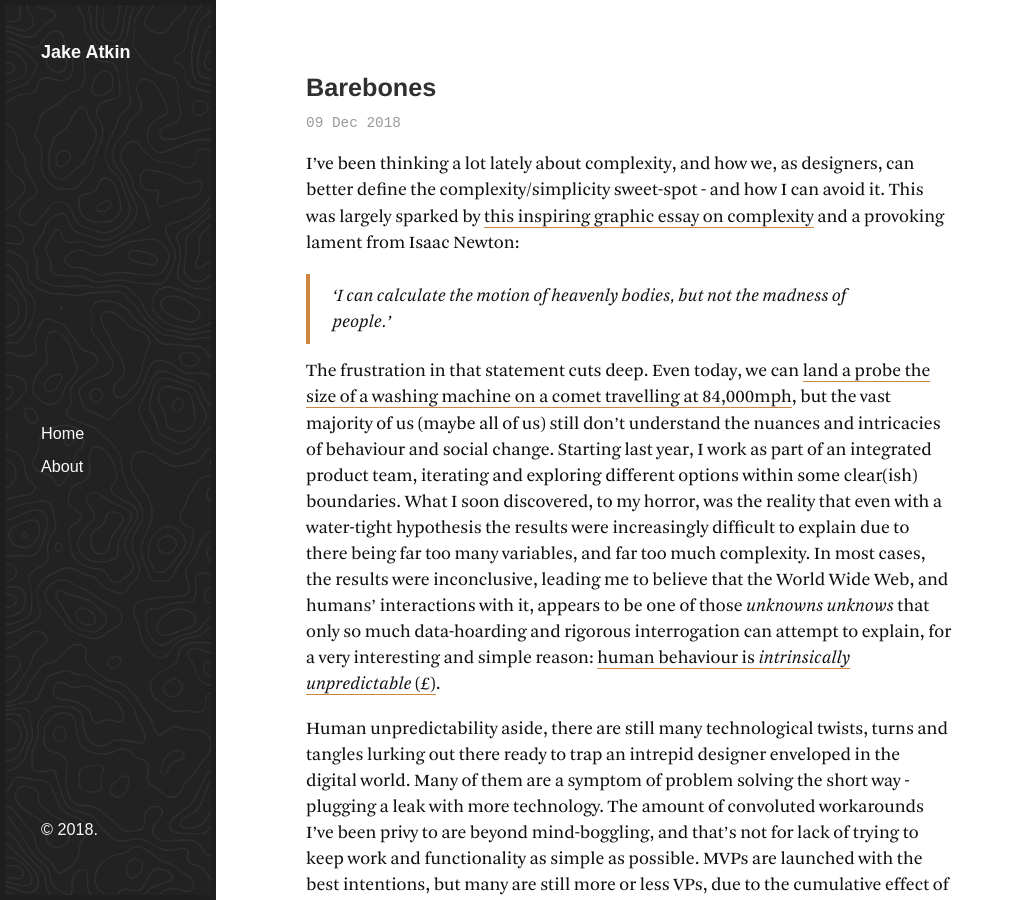
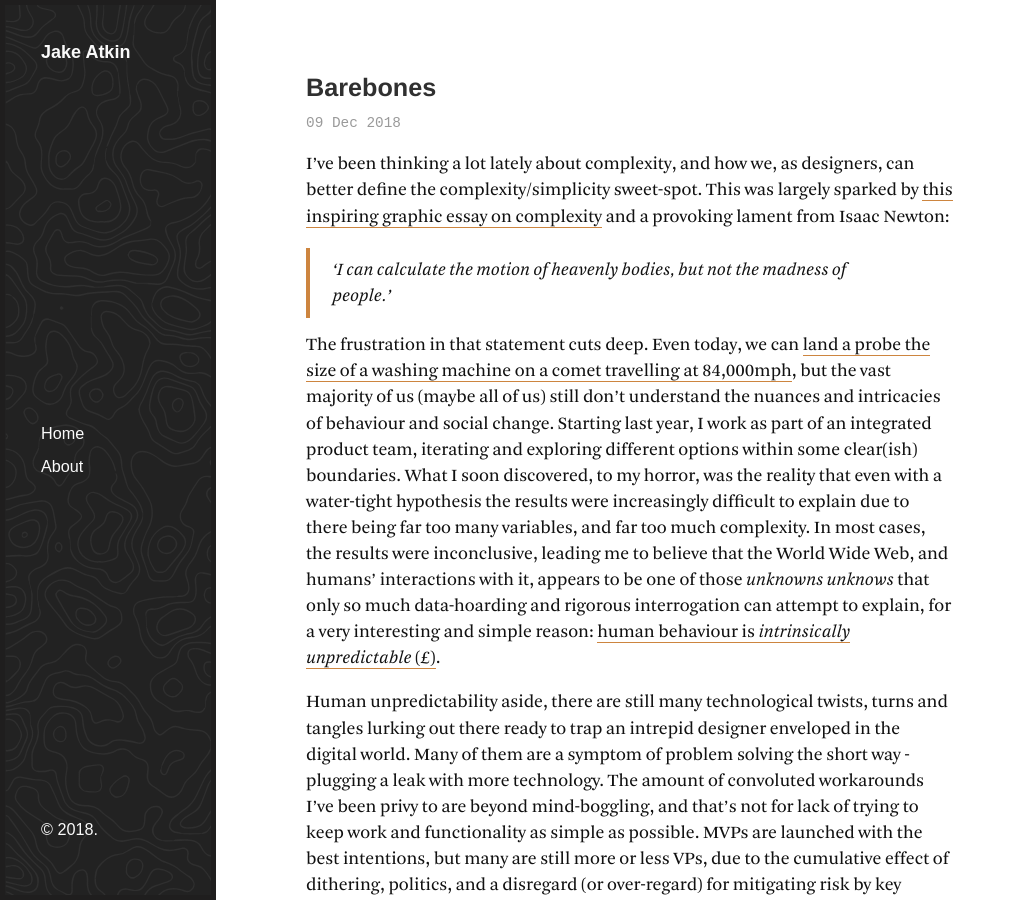
Before and after one commit to atkinja522/atkinja522.github.io, a Jekyll site: the page built from _posts/2018-12-09-Barebones.md, in a window 1280 px wide and 900 px high. Shown: the whole window, without its empty margins (0-1009 px from the left). Built offline with Jekyll 4.4.1, drawn with Linux system fonts in a browser that asks for light colours; some web fonts are replaced.

Commit message:
Updated Barebones

```diff
--- a/_posts/2018-12-09-Barebones.md
+++ b/_posts/2018-12-09-Barebones.md
@@ -6,7 +6,7 @@ tags:
 layout: post
 ---
 
-I've been thinking a lot lately about complexity, and how we, as designers, can better define the complexity/simplicity sweet-spot - and how I can avoid it. This was largely sparked by [this inspiring graphic essay on complexity](https://extranewsfeed.com/making-sense-of-complexity-ee78755d56b9) and a provoking lament from Isaac Newton:
+I've been thinking a lot lately about complexity, and how we, as designers, can better define the complexity/simplicity sweet-spot. This was largely sparked by [this inspiring graphic essay on complexity](https://extranewsfeed.com/making-sense-of-complexity-ee78755d56b9) and a provoking lament from Isaac Newton:
 
 > 'I can calculate the motion of heavenly bodies, but not the madness of people.'
 
```
